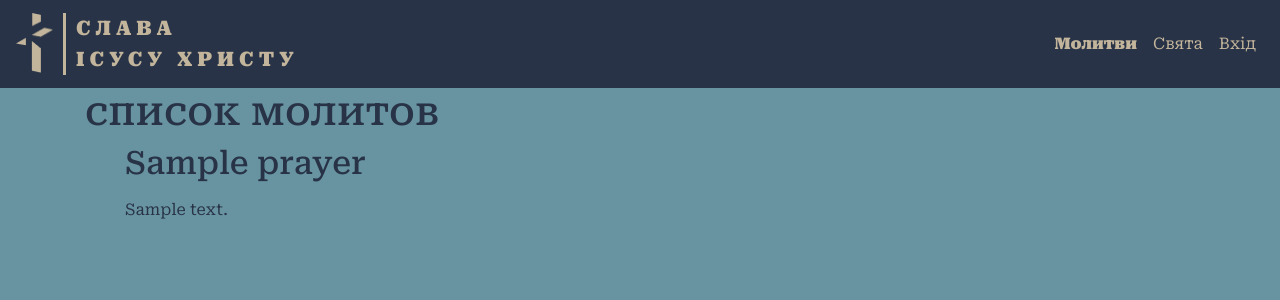
After one commit to ternosite/prayer_book, a Django app: page /texty/ in a window 1280 px wide. The commit adds this page. Shown: the top 300 px of the page. Run offline with Django 5.2, Linux system fonts and the light colour scheme; tables that the repository leaves empty hold one stand-in row (values such as "Sample post"); some libraries are stand-ins or nearby versions.

Commit message:
переробив додаток texty, тепер молитви можна вводити з адмінки

```diff
--- a/molytovnyk/cal/urls.py
+++ b/molytovnyk/cal/urls.py
@@ -1,4 +1,4 @@
-from django import views
+# from django import views
 from django.urls import path
 from .views import today_holiday
 
--- a/molytovnyk/molytovnyk/urls.py
+++ b/molytovnyk/molytovnyk/urls.py
@@ -16,9 +16,11 @@ Including another URLconf
 """
 from django.contrib import admin
 from django.urls import include, path
+from texty.views import PrayerListView
 
 urlpatterns = [
     path('admin/', admin.site.urls),
-    path('texty', include('texty.urls')),
+    path('texty/', include('texty.urls')),
     path('cal/', include('cal.urls')),
+    path('', PrayerListView.as_view(), name='home'),
 ]
--- a/molytovnyk/templates/layout/basic.html
+++ b/molytovnyk/templates/layout/basic.html
@@ -32,7 +32,7 @@
 <body>
 
   <!-- <nav class="navbar navbar-light justify-content-center">
-    <a class="navbar-brand d-flex" href="{% url 'texty:index' %}">
+    <a class="navbar-brand d-flex" href="#">
       <img src="{% static 'images/logo.png' %}" width="37" height="60" alt="">
       <p>слава <br>
         ісусу христу</p>
@@ -49,7 +49,7 @@
   </nav> -->
 
   <nav class="navbar navbar-expand-lg navbar-light jcustom-navbar">
-    <a class="navbar-brand d-flex" href="{% url 'texty:index' %}">
+    <a class="navbar-brand d-flex" href="#">
       <img src="{% static 'images/logo.png' %}" width="37" height="60" alt="">
       <p>слава <br>
         ісусу христу</p>
@@ -59,11 +59,14 @@
     </button>
     <div class="collapse navbar-collapse justify-content-end" id="navbarSupportedContent">
       <ul class="navbar-nav text-center">
-        <li class="nav-item {% if request.resolver_match.url_name == 'index' and request.resolver_match.app_name == 'texty' %}active{% endif %}"">
-          <a class="nav-link" href="{% url 'texty:index' %}">Молитви <span class="sr-only">(current)</span></a>
+        <li class="nav-item {% if request.resolver_match.url_name == 'prayer_list' and request.resolver_match.app_name == 'texty' %}active{% endif %}"">
+          <a class="nav-link" href="{% url 'texty:prayer_list' %}">Молитви <span class="sr-only">(current)</span></a>
         </li>
         <li class="nav-item {% if request.resolver_match.url_name == 'today_holiday' and request.resolver_match.app_name == 'cal' %}active{% endif %}">
           <a class="nav-link" href="{% url 'cal:today_holiday' %}">Свята</a>
+        </li>
+        <li class="nav-item {% if request.resolver_match.url_name == 'admin:index' %}active{% endif %}">
+          <a class="nav-link" href="{% url 'admin:index' %}">Вхід</a>
         </li>
       </ul>
     </div>
--- /dev/null
+++ b/molytovnyk/texty/templates/texty/prayer_list.html
@@ -0,0 +1,22 @@
+{% extends 'layout/basic.html' %}
+
+{% load static %}
+
+{% block content %}
+
+<h1>список молитов</h1>
+
+<ul>
+    {% for prayer in prayers %}
+
+    <h2>{{ prayer.name }}</h2>
+    <p>{{ prayer.text|linebreaks|truncatechars:30 }}</p>
+
+    {% empty %}
+
+    <p>немає молитов для відображення</p>
+
+    {% endfor %}
+</ul>
+
+{% endblock content %}
--- a/molytovnyk/texty/urls.py
+++ b/molytovnyk/texty/urls.py
@@ -1,10 +1,11 @@
 from django.urls import path
-from .views import index, mol_pages
+from .views import PrayerListView
 
 
 app_name = 'texty'
 
 urlpatterns = [
-    path('', index, name='index'),
-    path('<str:page>/', mol_pages, name='pages'),
+    path('', PrayerListView.as_view(), name='prayer_list'),
+    # path('', index, name='index'),
+    # path('<str:page>/', mol_pages, name='pages'),
 ]
--- a/molytovnyk/texty/views.py
+++ b/molytovnyk/texty/views.py
@@ -1,16 +1,29 @@
-from django.shortcuts import render
-from django.http import HttpResponse, Http404
-from django.template import TemplateDoesNotExist
-from django.template.loader import get_template
+# from django.shortcuts import render
+# from django.http import HttpResponse, Http404
+# from django.template import TemplateDoesNotExist
+# from django.template.loader import get_template
 
-# Create your views here.
-def index(request):
-    return render(request, 'texty/index.html')
+from django.views.generic import ListView
+from .models import Prayer
+
+class PrayerListView(ListView):
+    model = Prayer
+    template_name = 'texty/prayer_list.html'
+    context_object_name = 'prayers'
 
 
-def mol_pages(request, page):
-    try:
-        template = get_template('texty/' + page + '.html')
-    except TemplateDoesNotExist:
-        raise Http404
-    return HttpResponse (template.render(request=request))
+
+
+
+
+
+# def index(request):
+#     return render(request, 'texty/index.html')
+
+
+# def mol_pages(request, page):
+#     try:
+#         template = get_template('texty/' + page + '.html')
+#     except TemplateDoesNotExist:
+#         raise Http404
+#     return HttpResponse (template.render(request=request))
```
